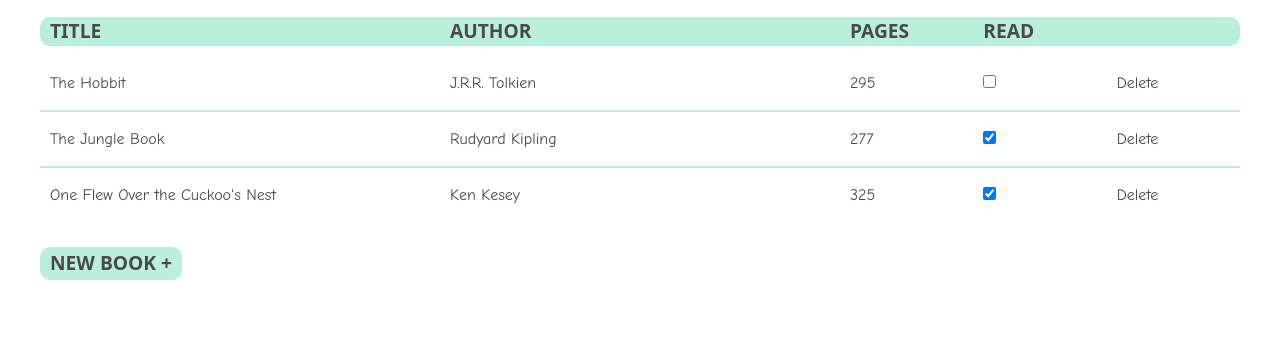
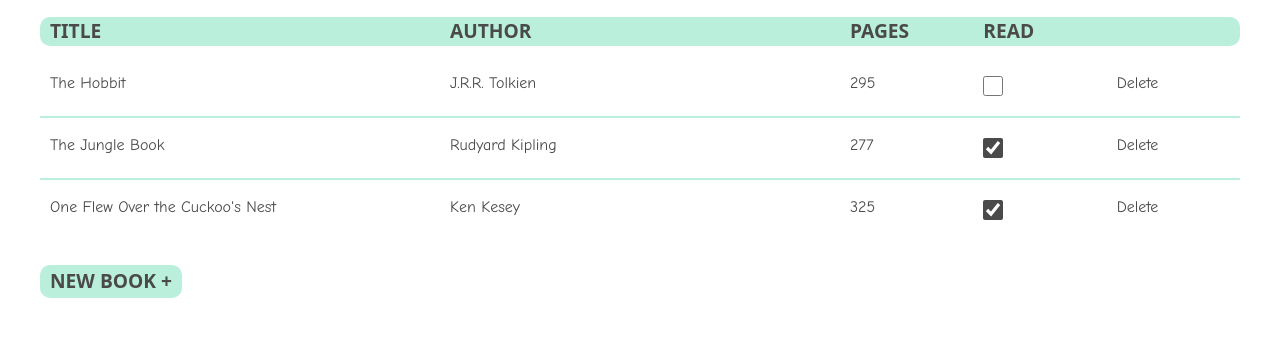
Before and after one commit to cyxlan/library, a plain HTML site: page index.html in a window 1280 px wide. Shown: the part 113-450 px from the top of the page. Drawn offline with Linux system fonts and the light colour scheme; a web font is replaced by a local one.

Commit message:
Style read checkbox

```diff
--- a/css/style.css
+++ b/css/style.css
@@ -11,6 +11,13 @@ body {
   padding: 50px 40px;
   max-width: 1500px;
   margin: 0 auto;
+}
+
+input[type="checkbox"] {
+  accent-color: var(--text);
+  width: 20px;
+  height: 20px;
+  display: flex;
 }
 
 h1 {
@@ -56,6 +63,10 @@ main {
     &:last-child {
       border-radius: 0 10px 10px 0;
     }
+  }
+  /* extra padding on checkbox to align with text in other columns */
+  td:has(input[type="checkbox"]) {
+    padding: 20px 10px;
   }
 }
 
```
